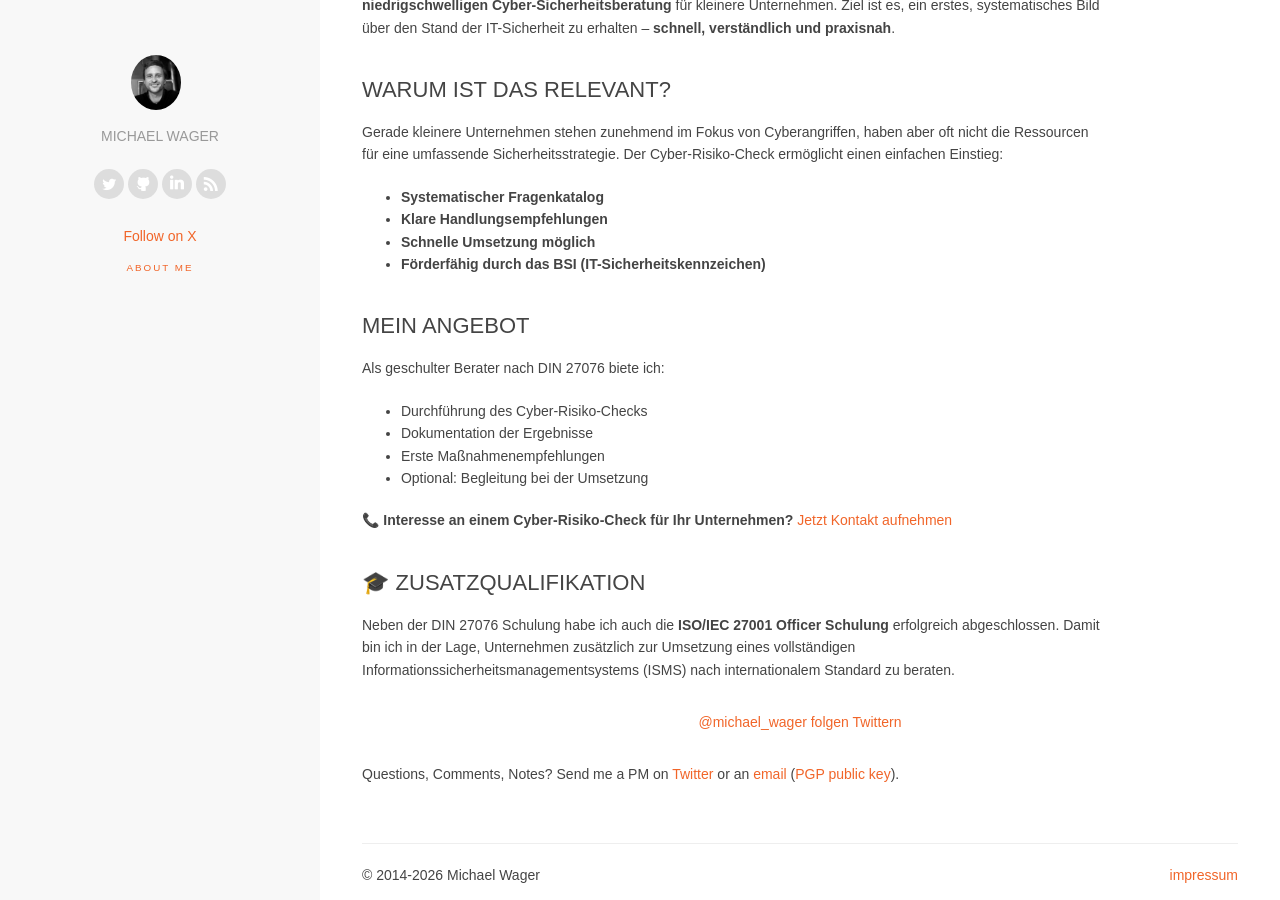
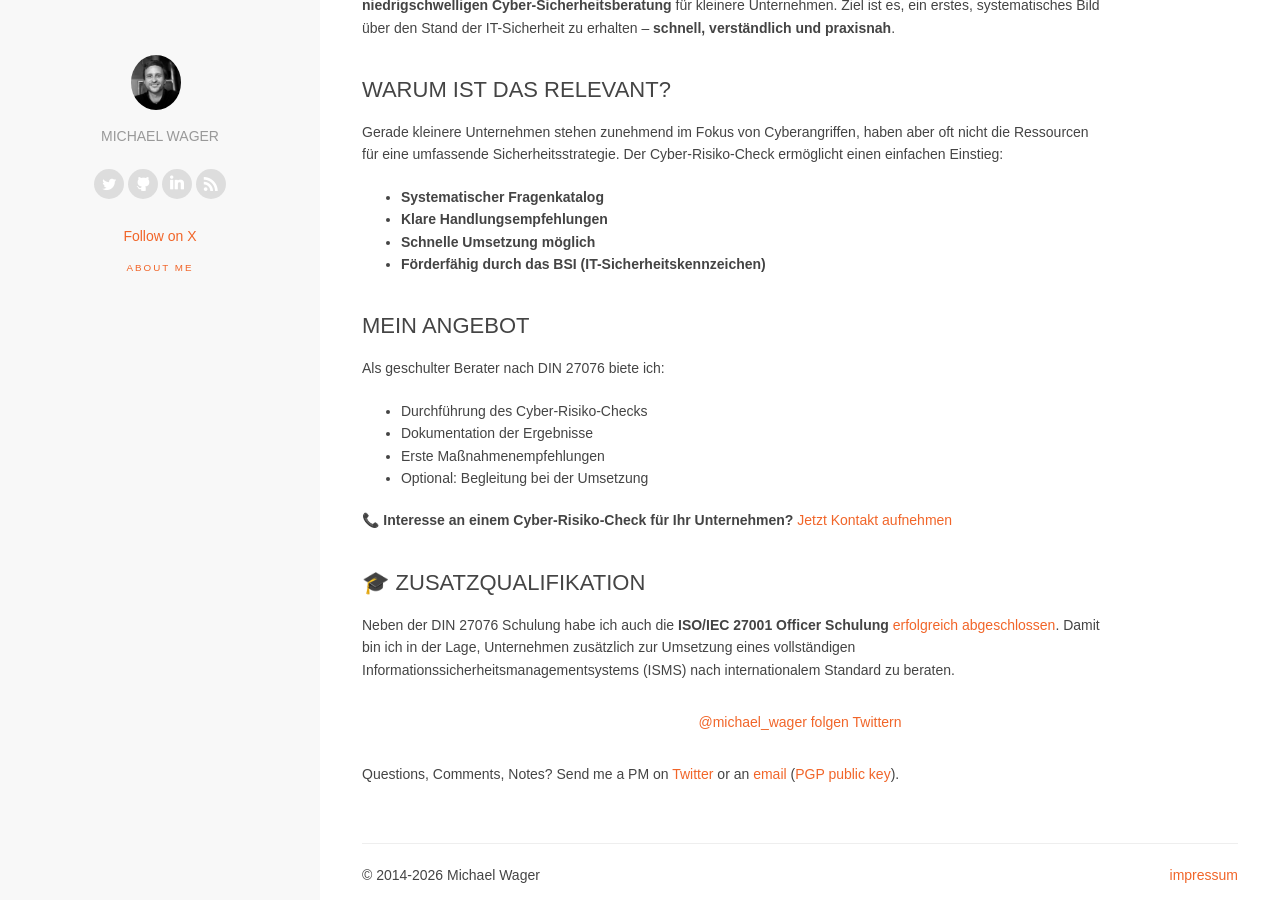
Before and after one commit to mwager/mwager.github.io, a Jekyll site: the page built from _posts/2025-09-02-cyber-risiko-check.md, in a window 1280 px wide and 900 px high, scrolled down 826 px. Built offline with Jekyll 4.4.1, drawn with Linux system fonts in a browser that asks for light colours; nearby versions of some CDN libraries; comment, search, counter and statistics services are not loaded; part of the change alters nothing that is shown.

```diff
--- a/_posts/2025-09-02-cyber-risiko-check.md
+++ b/_posts/2025-09-02-cyber-risiko-check.md
@@ -37,4 +37,4 @@ Als geschulter Berater nach DIN 27076 biete ich:
 
 ## 🎓 Zusatzqualifikation
 
-Neben der DIN 27076 Schulung habe ich auch die **ISO/IEC 27001 Officer Schulung** erfolgreich abgeschlossen. Damit bin ich in der Lage, Unternehmen zusätzlich zur Umsetzung eines vollständigen Informationssicherheitsmanagementsystems (ISMS) nach internationalem Standard zu beraten.
+Neben der DIN 27076 Schulung habe ich auch die **ISO/IEC 27001 Officer Schulung** [erfolgreich abgeschlossen](/assets/27001_officer_cert.pdf). Damit bin ich in der Lage, Unternehmen zusätzlich zur Umsetzung eines vollständigen Informationssicherheitsmanagementsystems (ISMS) nach internationalem Standard zu beraten.
```
Also changed, not shown: 1 other file.
